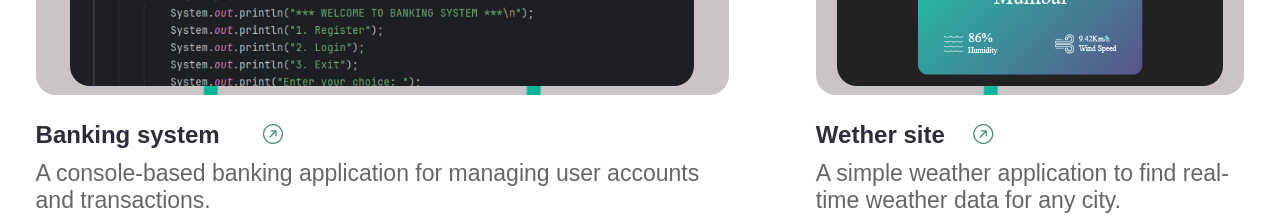
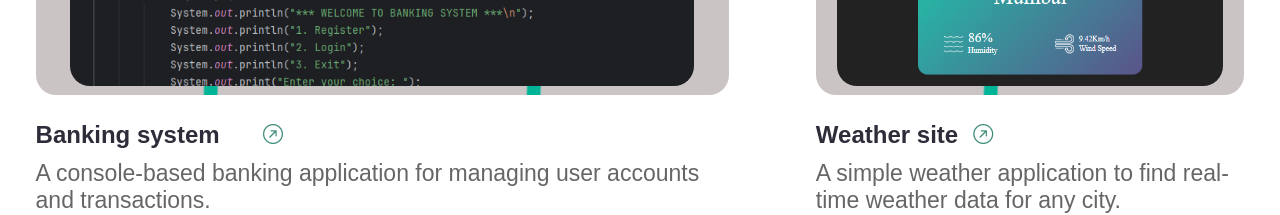
Before and after one commit to Rishit-Vishwakarma/Portfolio, a React (Vite) app: page / in a window 1280 px wide. Shown: the part 1580-1795 px from the top of the page. Built offline with nearby package versions, Linux system fonts and the light colour scheme; the HTML template or start-up script is replaced by a standard one.

Commit message:
Portfolio Updated

```diff
--- a/src/components/Projects.jsx
+++ b/src/components/Projects.jsx
@@ -63,7 +63,7 @@ const Projects = ({menuOpen, setMenuOpen}) =>{
                     </div>
                     <div className="project-text-1">
                        <div className="proj-title-1 la2" onClick={() => {handleProjectClick(4)}} style={{cursor: "pointer"}}>
-                             <h3>Wether site</h3>
+                             <h3>Weather site</h3>
                             <div className="icon">
                                 <i className="bi bi-arrow-up-right-circle"></i>
                             </div>
--- a/src/pages/Project.jsx
+++ b/src/pages/Project.jsx
@@ -73,7 +73,7 @@ const Project = ({menuOpen, setMenuOpen}) => {
                     </div>
                     <div className="project-text-1">
                         <div className="proj-title-1 la2" onClick={() => {handleProjectClick(4)}}  style={{cursor: "pointer"}}>
-                             <h3>Wether site</h3>
+                             <h3>Weather site</h3>
                             <div className="icon">
                                 <i className="bi bi-arrow-up-right-circle"></i>
                             </div>
```
